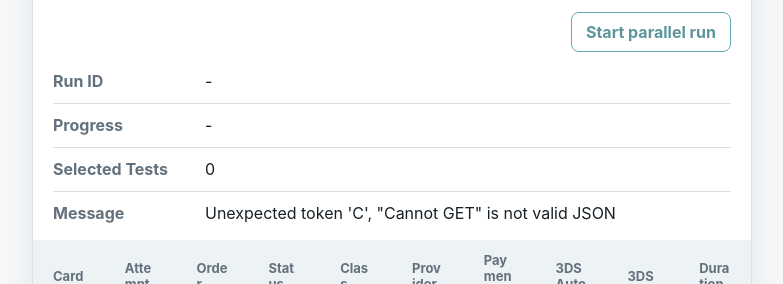
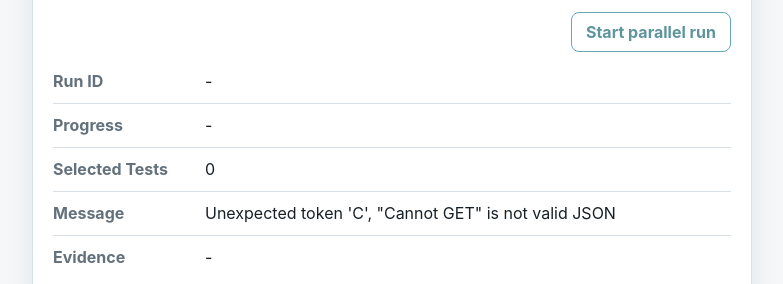
Before and after one commit to canreves/vpos, a Python web app: template src/paynkolay_pos/web/templates/parallel.html in a window 1280 px wide. Shown: the part 594-878 px from the top of the page, without its empty margins (18-801 px from the left). Run offline with Jinja, Linux system fonts and the light colour scheme; the template is opened without the code that fills it, so the values that code supplies are empty.

Commit message:
feat: persist parallel run evidence

```diff
--- a/src/paynkolay_pos/api/parallel_run_store.py
+++ b/src/paynkolay_pos/api/parallel_run_store.py
@@ -79,6 +79,7 @@ class ParallelRunState:
     status: ParallelRunStatus = "pending"
     started_at: datetime | None = None
     finished_at: datetime | None = None
+    evidence_path: str | None = None
     message: str = "Parallel run is pending."
 
     def response(self, *, include_items: bool = True) -> ParallelRunResponse:
@@ -96,6 +97,7 @@ class ParallelRunState:
             failed=failed,
             started_at=_format_datetime(self.started_at),
             finished_at=_format_datetime(self.finished_at),
+            evidence_path=self.evidence_path,
             message=self.message,
             items=[item.response() for item in self.items] if include_items else [],
         )
--- a/src/paynkolay_pos/api/schemas.py
+++ b/src/paynkolay_pos/api/schemas.py
@@ -469,6 +469,7 @@ class ParallelRunResponse(BaseModel):
     failed: int
     started_at: str | None = None
     finished_at: str | None = None
+    evidence_path: str | None = None
     message: str
     items: list[ParallelRunItemResponse] = Field(default_factory=list)
 
--- a/src/paynkolay_pos/web/static/js/parallel-runs.js
+++ b/src/paynkolay_pos/web/static/js/parallel-runs.js
@@ -18,6 +18,7 @@
   const parallelProgress = document.getElementById("parallel-progress");
   const parallelSelectedTotal = document.getElementById("parallel-selected-total");
   const parallelMessage = document.getElementById("parallel-message");
+  const parallelEvidencePath = document.getElementById("parallel-evidence-path");
   const parallelResultsBody = document.getElementById("parallel-results-body");
   let parallelRunPoll = null;
   let parallelSelections = [];
@@ -112,6 +113,7 @@
     parallelRunId.textContent = run.run_id;
     parallelProgress.textContent = `${run.completed + run.failed}/${run.total}`;
     parallelMessage.textContent = run.message;
+    parallelEvidencePath.textContent = run.evidence_path || "-";
     parallelRunButton.disabled = run.status === "running";
     if (run.status === "running") {
       setParallelRunStatus("Running", "neutral");
--- a/src/paynkolay_pos/web/templates/parallel.html
+++ b/src/paynkolay_pos/web/templates/parallel.html
@@ -104,6 +104,10 @@
               <dt>Message</dt>
               <dd id="parallel-message">Ready</dd>
             </div>
+            <div>
+              <dt>Evidence</dt>
+              <dd id="parallel-evidence-path">-</dd>
+            </div>
           </dl>
           <div class="table-wrap">
             <table class="data-table">
```
Also changed, not shown: src/paynkolay_pos/api/routes/parallel_runs.py (+23 -3 lines), tests/api/test_web_app.py (+9 -0 lines).
